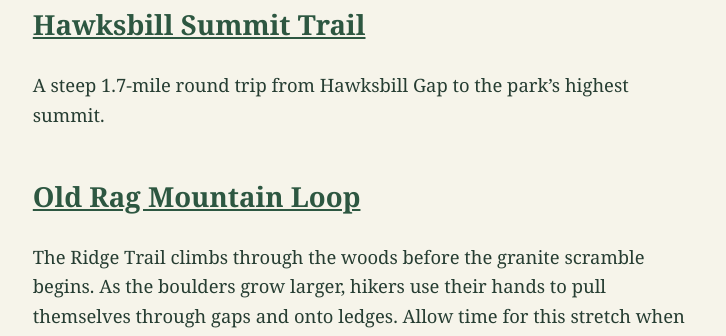
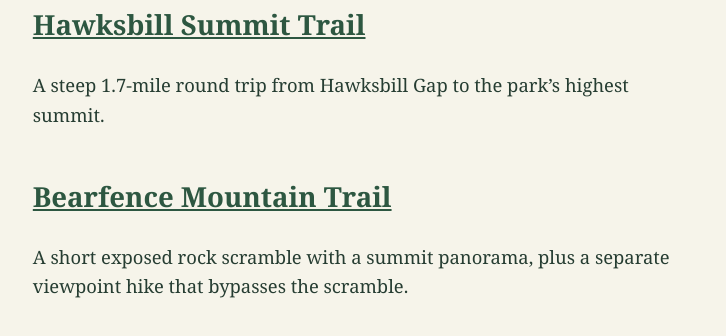
Before and after one commit to whatcouldhappen/shenandoah-trails, a plain HTML site: page index.html in a window 1280 px wide. Shown: the part 897-1233 px from the top of the page, without its empty margins (276-1002 px from the left). Drawn offline with Linux system fonts and the light colour scheme.

Commit message:
Link Bearfence Mountain from the guide homepage

```diff
--- a/index.html
+++ b/index.html
@@ -17,6 +17,7 @@ figure { margin: 1.5rem 0; } figure img { display: block; width: 100%; height: a
 <section id="stony-man"><h2><a href="stony-man.html">Stony Man via the Appalachian Trail</a></h2><p>A 1.6-mile round trip from Skyland’s north entrance to a rocky overlook above the valley.</p></section>
 <section id="marys-rock"><h2><a href="marys-rock.html">Marys Rock · North Approach</a></h2><p>Climb from Panorama to a west-facing summit above the Shenandoah Valley. The round trip is 3.7 miles.</p></section>
 <section id="hawksbill"><h2><a href="hawksbill.html">Hawksbill Summit Trail</a></h2><p>A steep 1.7-mile round trip from Hawksbill Gap to the park’s highest summit.</p></section>
+<section id="bearfence"><h2><a href="bearfence.html">Bearfence Mountain Trail</a></h2><p>A short exposed rock scramble with a summit panorama, plus a separate viewpoint hike that bypasses the scramble.</p></section>
 <section id="old-rag">
 <h2><a href="old-rag.html">Old Rag Mountain Loop</a></h2>
 <p>The Ridge Trail climbs through the woods before the granite scramble begins. As the boulders grow larger, hikers use their hands to pull themselves through gaps and onto ledges. Allow time for this stretch when planning the day.</p>
```
